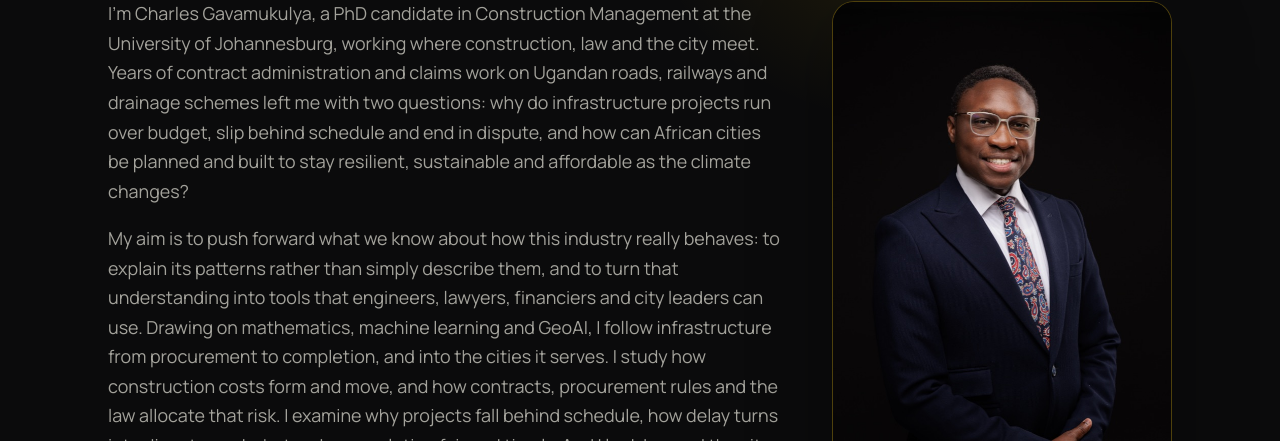
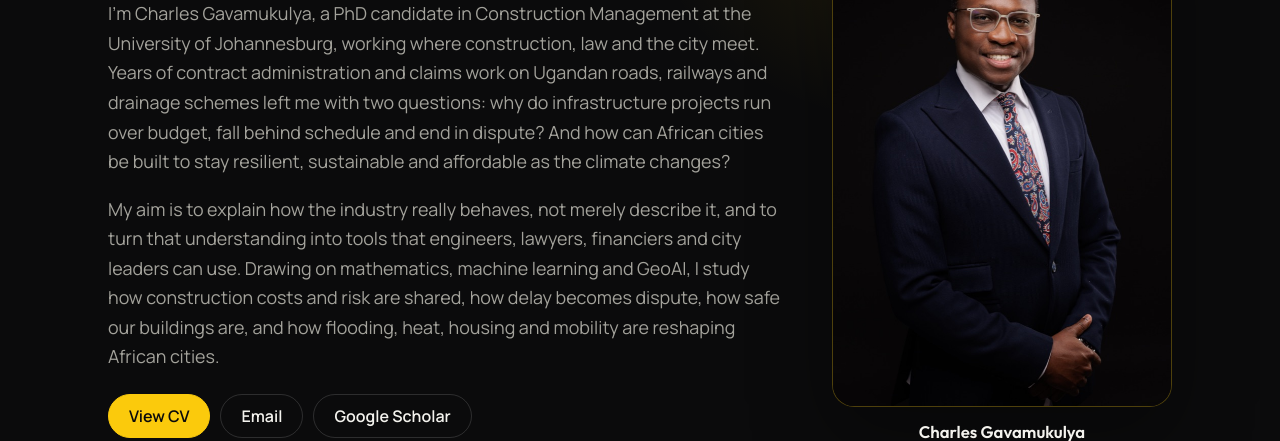
Before and after one commit to gavacharles/gavacharles.github.io, a plain HTML site: page index.html in a window 1280 px wide. Shown: the part 319-760 px from the top of the page. Drawn offline with Linux system fonts and the light colour scheme.

Commit message:
Update site 2026-11-19 22:53

```diff
--- a/index.html
+++ b/index.html
@@ -34,7 +34,7 @@
 
 <section class="hero has-photo" id="about"><div class="hero-text">
   <h1 class="rot-h1" aria-label="Turning construction and city risk into evidence you can act on."><span aria-hidden="true">Turning<br><span class="rotator" data-words="price shocks|delay claims|contract clauses|flood risk|dispute records|procurement red flags"><span class="rot-word">price shocks</span></span><br>into evidence you can act on.</span></h1>
-  <p class="lead">I&#x27;m Charles Gavamukulya, a PhD candidate in Construction Management at the University of Johannesburg, working where construction, law and the city meet. Years of contract administration and claims work on Ugandan roads, railways and drainage schemes left me with two questions: why do infrastructure projects run over budget, slip behind schedule and end in dispute, and how can African cities be planned and built to stay resilient, sustainable and affordable as the climate changes?</p><p class="lead">My aim is to push forward what we know about how this industry really behaves: to explain its patterns rather than simply describe them, and to turn that understanding into tools that engineers, lawyers, financiers and city leaders can use. Drawing on mathematics, machine learning and GeoAI, I follow infrastructure from procurement to completion, and into the cities it serves. I study how construction costs form and move, and how contracts, procurement rules and the law allocate that risk. I examine why projects fall behind schedule, how delay turns into dispute, and what makes resolution fair and timely. And I look beyond the site: at the safety of the buildings we live and work in, and at how flooding, heat, housing and mobility are reshaping African cities. Running through it all is one question: what will it take to build cities that are resilient, affordable and low-carbon, from the drains beneath our streets to the shift to electric transport?</p>
+  <p class="lead">I&#x27;m Charles Gavamukulya, a PhD candidate in Construction Management at the University of Johannesburg, working where construction, law and the city meet. Years of contract administration and claims work on Ugandan roads, railways and drainage schemes left me with two questions: why do infrastructure projects run over budget, fall behind schedule and end in dispute? And how can African cities be built to stay resilient, sustainable and affordable as the climate changes?</p><p class="lead">My aim is to explain how the industry really behaves, not merely describe it, and to turn that understanding into tools that engineers, lawyers, financiers and city leaders can use. Drawing on mathematics, machine learning and GeoAI, I study how construction costs and risk are shared, how delay becomes dispute, how safe our buildings are, and how flooding, heat, housing and mobility are reshaping African cities.</p>
   <div class="cta"><a class="btn gold" href="/cv/">View CV</a><a class="btn ghost" href="mailto:charles.gavamukulya@hovequill.com">Email</a><a class="btn ghost" href="https://scholar.google.com/citations?user=7_nGb4QAAAAJ&hl=en" target="_blank" rel="noopener">Google Scholar</a></div>
   <p class="minor-links"><a href="https://github.com/gavacharles" target="_blank" rel="me noopener">GitHub ↗</a> · <a href="https://www.linkedin.com/in/charles-gavamukulya-fciarb-203465132" target="_blank" rel="me noopener">LinkedIn ↗</a> · <a href="https://orcid.org/0009-0003-6337-6646" target="_blank" rel="me noopener">ORCID ↗</a> · <a href="#collaborate">Work with me →</a></p>
 
```
